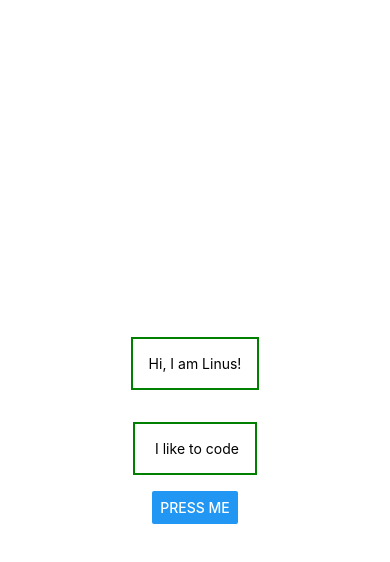
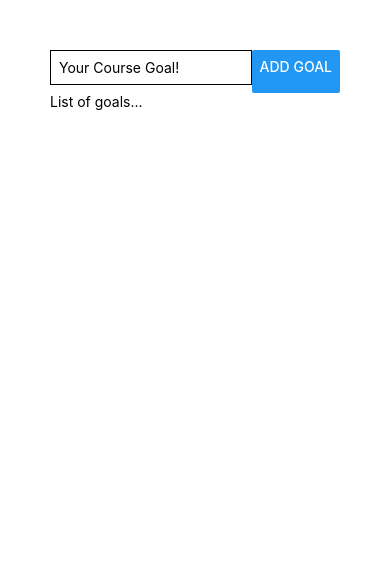
Before and after one commit to EM-T-Shells/udemy-react-native, a React Native app in the folder my-udemy-app/: screen / in a window 390 px wide. Shown: the top 562 px of the page. Built offline with nearby package versions, Linux system fonts and the light colour scheme.

Commit message:
messed around with text input component and practiced flexBox styling

```diff
--- a/my-udemy-app/App.js
+++ b/my-udemy-app/App.js
@@ -1,30 +1,33 @@
 import { StatusBar } from 'expo-status-bar';
-import { StyleSheet, Text, View, Button } from 'react-native';
+import { StyleSheet, Text, View, Button, TextInput } from 'react-native';
 
 export default function App() {
   return (
-    <View style={styles.container}>
-      <View style={styles.dummyText}>
-        <Text>Hi, I am Linus!</Text>
+    <View style={styles.appContainer}>
+      <View style={styles.inputContainer}>
+        <TextInput  style={styles.textInput} placeholder="Your Course Goal!"/>
+        <Button title="Add Goal"/>
       </View>
-      <Text style={styles.dummyText}> I like to code</Text>
-      <StatusBar style="auto" />
-      <Button title="Press me" onPress={() => alert('Button pressed')} />
+      <View>
+        <Text>List of goals...</Text>
+      </View>
     </View>
   );
 }
 
 const styles = StyleSheet.create({
-  container: {
-    flex: 1,
-    backgroundColor: '#fff',
-    alignItems: 'center',
-    justifyContent: 'center',
+  appContainer: {
+    padding: 50
   },
-  dummyText: {
-    margin: 16,
-    borderWidth: 2,
-    borderColor: 'green',
-    padding: 16
+  inputContainer: {
+    flexDirection: 'row',
+    justifyContent: 'space-between',
+  },
+  textInput: {
+    borderWidth: 1,
+    borderColor: '#000',
+    width: '80%',
+    marginBottom: 8,
+    padding: 8
   }
 });
```
